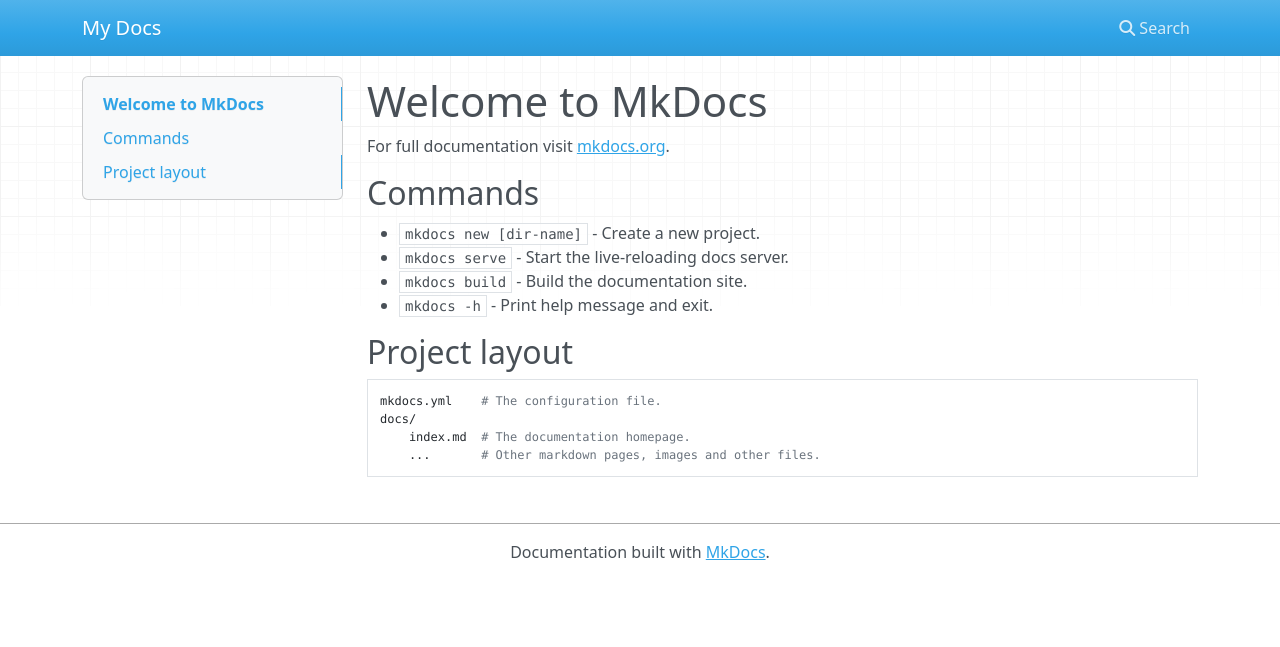
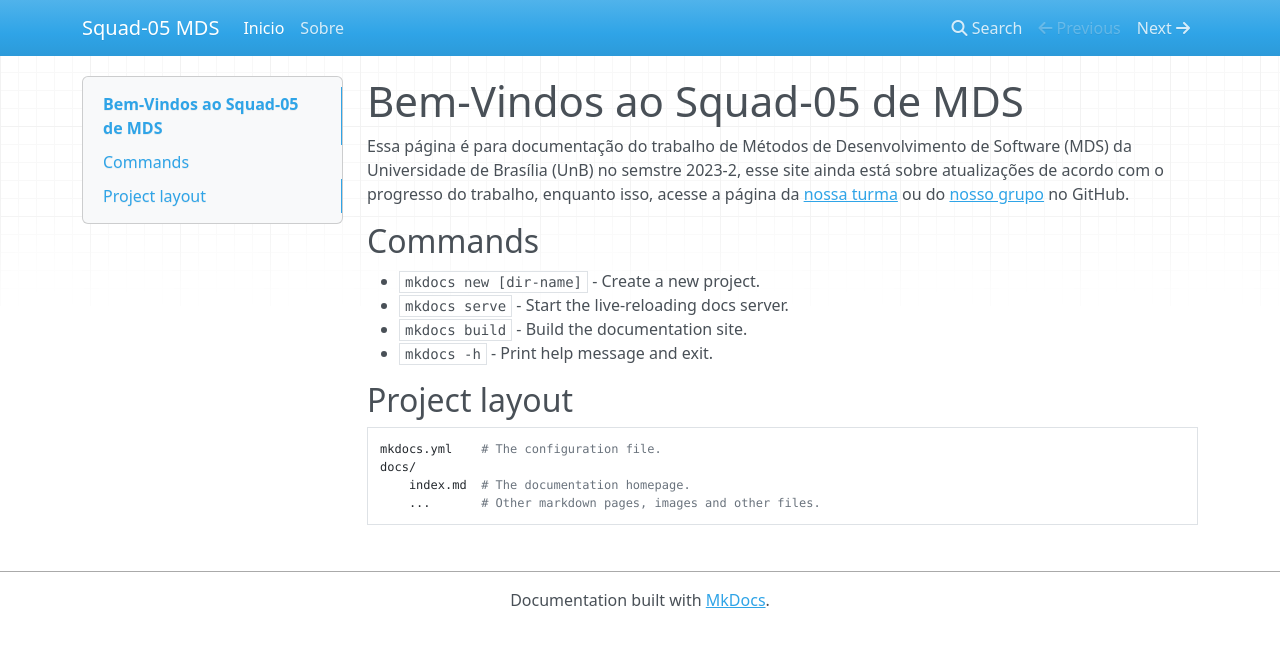
Before and after one commit to unb-mds/2023-2-Squad05-TesouroMineiro, an MkDocs documentation site: the page built from docs/index.md, in a window 1280 px wide. Shown: the top 647 px of the page. Built offline with MkDocs 1.6.1, drawn with Linux system fonts in a browser that asks for light colours; nearby versions of some CDN libraries.

Commit message:
modificando um pouco a página (teste)

```diff
--- a/docs/index.md
+++ b/docs/index.md
@@ -1,6 +1,6 @@
-# Welcome to MkDocs
+# Bem-Vindos ao Squad-05 de MDS
 
-For full documentation visit [mkdocs.org](https://www.mkdocs.org).
+Essa página é para documentação do trabalho de Métodos de Desenvolvimento de Software (MDS) da Universidade de Brasília (UnB) no semstre 2023-2, esse site ainda está sobre atualizações de acordo com o progresso do trabalho, enquanto isso, acesse a página da [nossa turma](https://github.com/unb-mds) ou do [nosso grupo](https://github.com/unb-mds/2023-2-Squad05) no GitHub.
 
 ## Commands
 
--- a/mkdocs.yml
+++ b/mkdocs.yml
@@ -1 +1,4 @@
-site_name: My Docs
+site_name: Squad-05 MDS
+nav:
+  - Inicio: 'index.md'
+  - Sobre: 'about.md'
```
Also changed, not shown: docs/about.md (added, +9 -0 lines).
